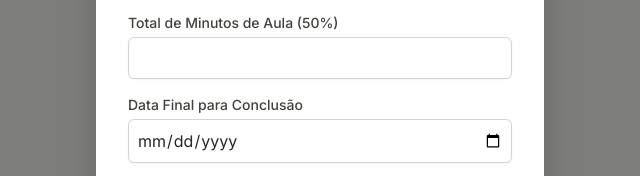
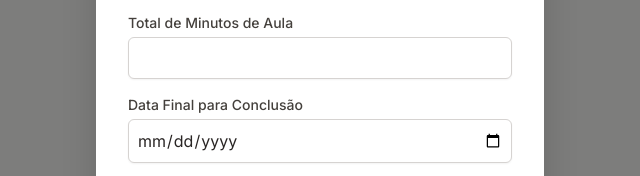
Before and after one commit to rdrmelo/PlanoEstudos, a plain HTML site: page index.html in a window 1280 px wide. Both pictures are taken after a click on the button "Adicionar Matéria". Shown: the part 337-513 px from the top of the page, 320-960 px from the left. Drawn offline with nearby package versions, Linux system fonts and the light colour scheme.

Commit message:
Update index.html

```diff
--- a/index.html
+++ b/index.html
@@ -109,7 +109,7 @@
             <h2 class="text-2xl font-bold mb-6 dark:text-white">Adicionar Nova Matéria</h2>
             <form id="subject-form">
                 <div class="mb-4"><label for="subject-name" class="block text-sm font-medium text-stone-700 dark:text-gray-300 mb-1">Nome da Matéria</label><input type="text" id="subject-name" class="w-full p-2 border border-stone-300 dark:border-gray-600 bg-white dark:bg-gray-700 rounded-md shadow-sm" required></div>
-                <div class="mb-4"><label for="subject-minutes" class="block text-sm font-medium text-stone-700 dark:text-gray-300 mb-1">Total de Minutos de Aula (50%)</label><input type="number" id="subject-minutes" class="w-full p-2 border border-stone-300 dark:border-gray-600 bg-white dark:bg-gray-700 rounded-md shadow-sm" min="1" required></div>
+                <div class="mb-4"><label for="subject-minutes" class="block text-sm font-medium text-stone-700 dark:text-gray-300 mb-1">Total de Minutos de Aula</label><input type="number" id="subject-minutes" class="w-full p-2 border border-stone-300 dark:border-gray-600 bg-white dark:bg-gray-700 rounded-md shadow-sm" min="1" required></div>
                 <div class="mb-4"><label for="subject-deadline" class="block text-sm font-medium text-stone-700 dark:text-gray-300 mb-1">Data Final para Conclusão</label><input type="date" id="subject-deadline" class="w-full p-2 border border-stone-300 dark:border-gray-600 bg-white dark:bg-gray-700 rounded-md shadow-sm" required></div>
                 <p id="modal-error" class="text-red-500 text-sm mb-4 h-4"></p>
                 <div class="flex justify-end gap-4">
```
